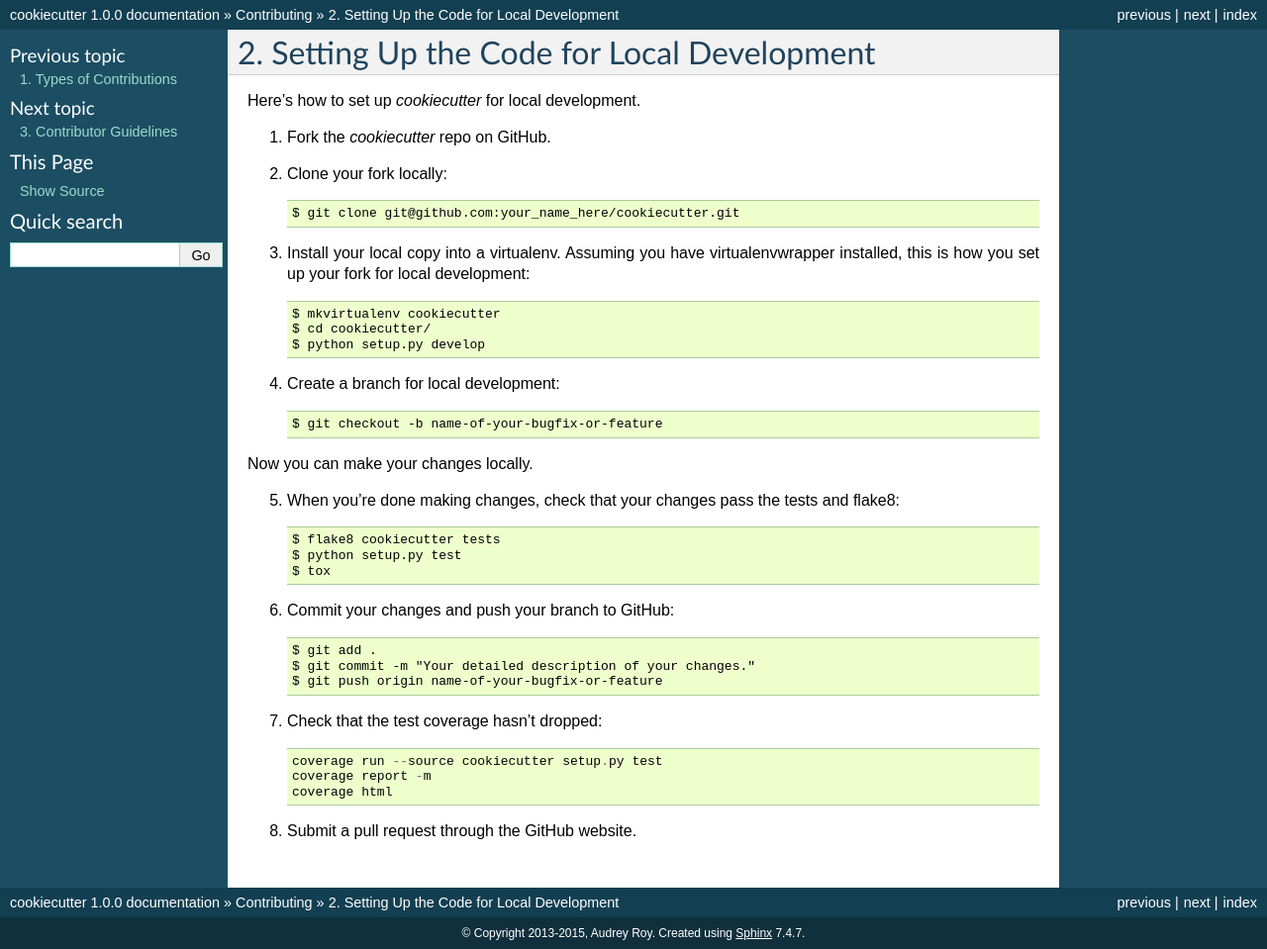
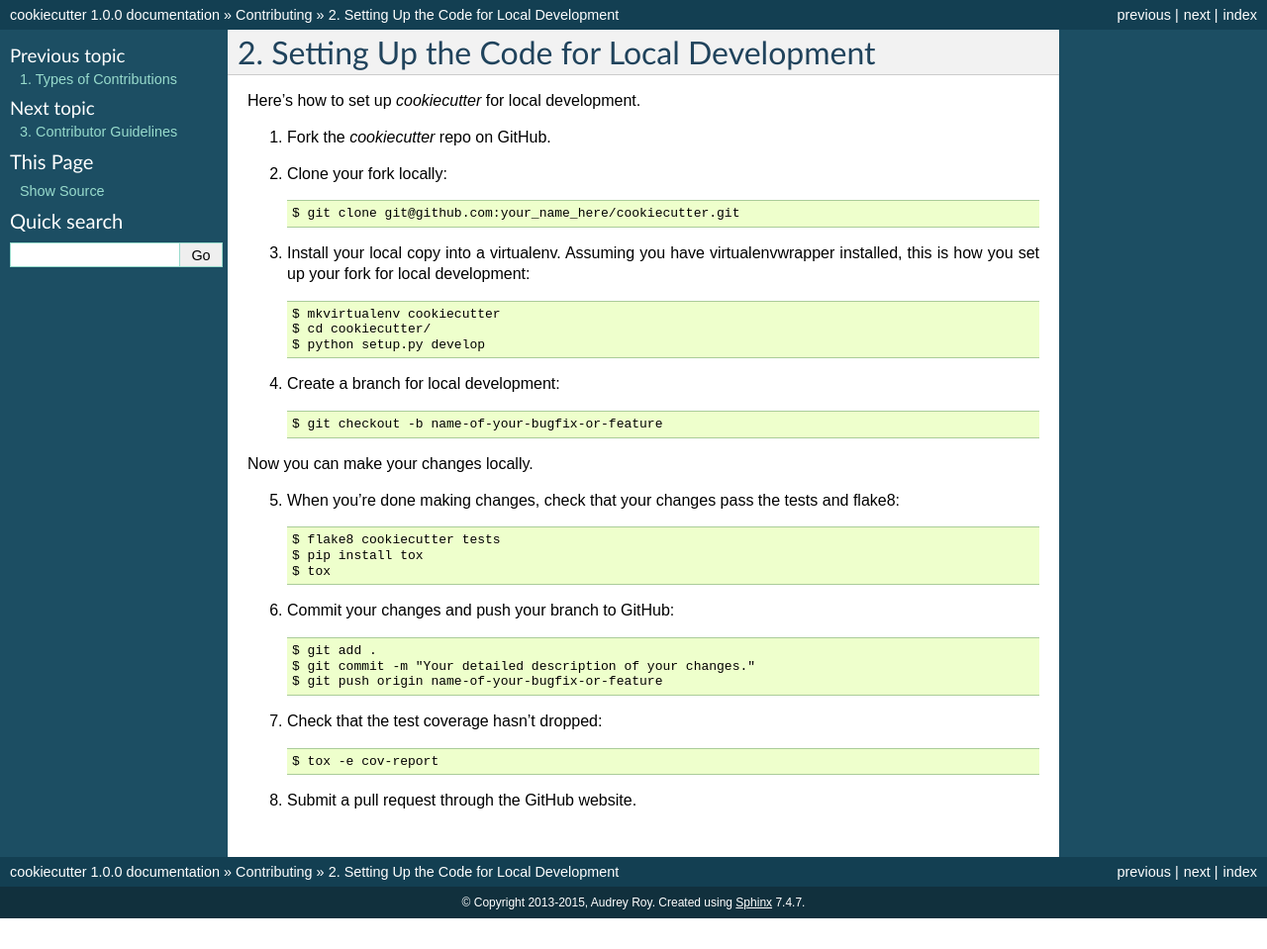
Before and after one commit to c-allen-tech/cookie, a Sphinx documentation site: the page built from docs/contributor_setup.rst, in a window 1280 px wide. Shown: the whole page at 99% size. Built offline with Sphinx 7.4.7, drawn with Linux system fonts in a browser that asks for light colours; formulas are drawn with MathJax 3; the version number is read from the project's files by our own code; after the commit the page ends 928 px from its top, so only the background shows below that.

Commit message:
Update docs/contributor_setup.rst to directly use tox

```diff
--- a/docs/contributor_setup.rst
+++ b/docs/contributor_setup.rst
@@ -23,7 +23,7 @@ Now you can make your changes locally.
 5. When you're done making changes, check that your changes pass the tests and flake8::
 
     $ flake8 cookiecutter tests
-    $ python setup.py test
+    $ pip install tox
     $ tox
 
 6. Commit your changes and push your branch to GitHub::
@@ -34,8 +34,6 @@ Now you can make your changes locally.
 
 7. Check that the test coverage hasn't dropped::
 
-    coverage run --source cookiecutter setup.py test
-    coverage report -m
-    coverage html
+    $ tox -e cov-report
 
 8. Submit a pull request through the GitHub website.
```
